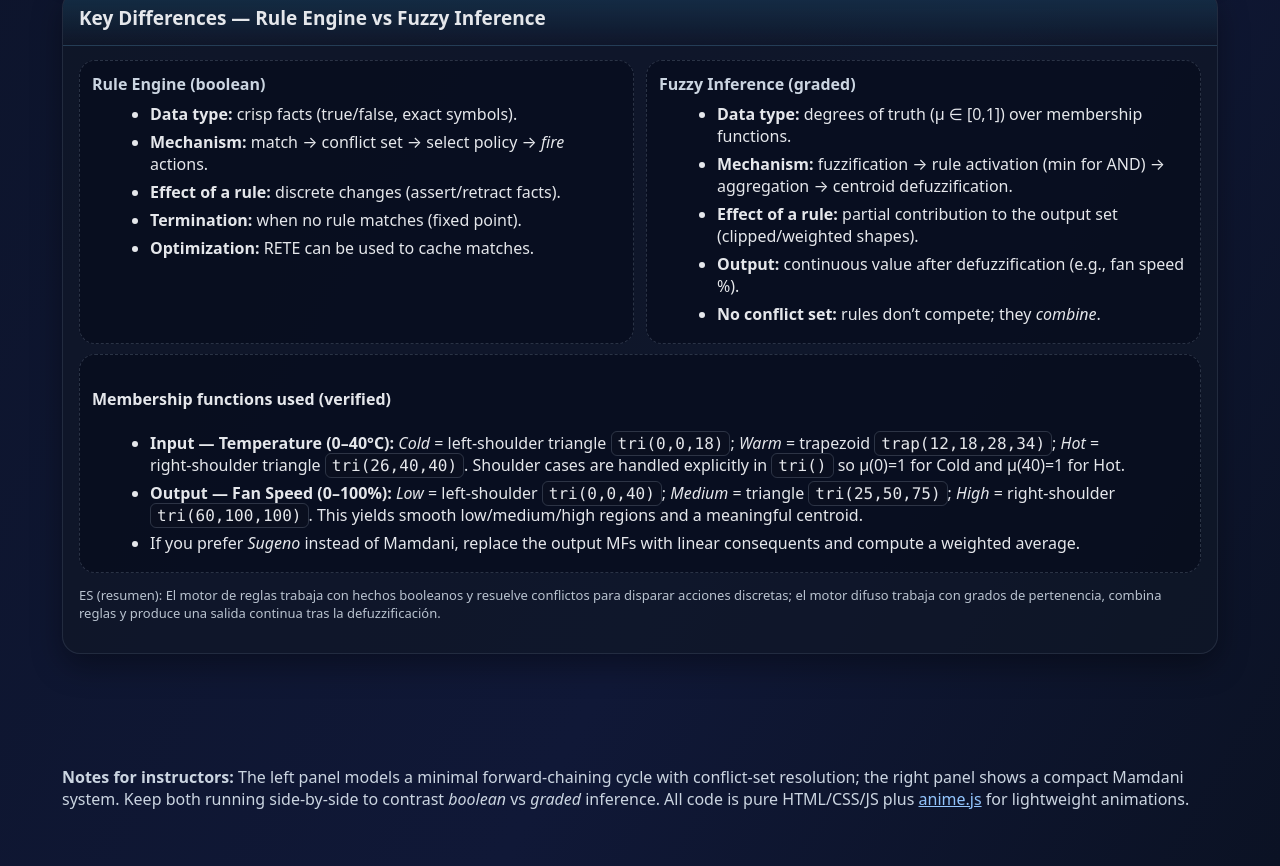
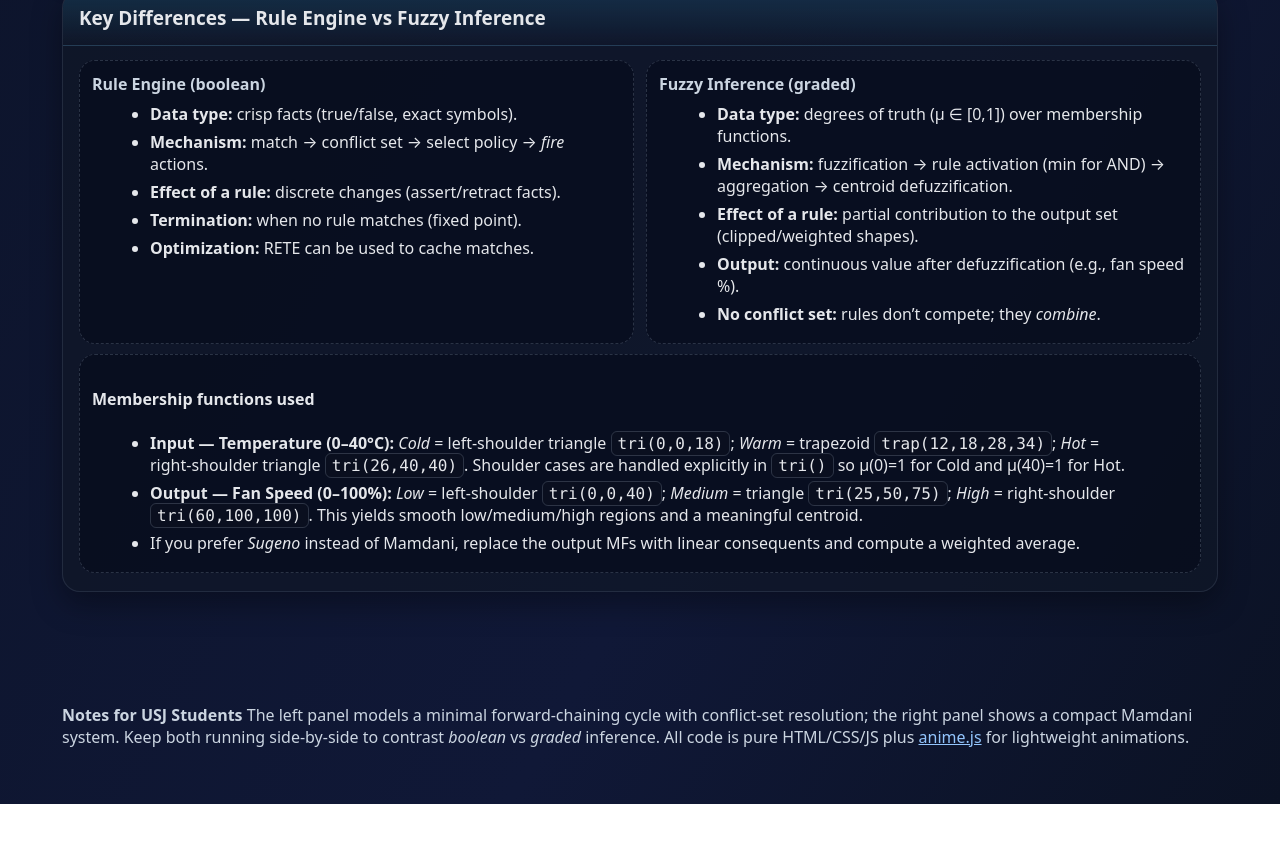
Before and after one commit to neuralconcept/IntelligentSystemsCourse, a plain HTML site: page rule_engine_vs_fuzzy_inference_step_by_step_animations.html in a window 1280 px wide. Shown: the part 1426-2292 px from the top of the page. After the commit the page ends 2230 px from the top, so only its background shows below. Drawn offline with nearby package versions, Linux system fonts and the light colour scheme.

Commit message:
Update membership functions header and footer notes
Removed 'verified' from the membership functions header and updated the footer notes for clarity.

```diff
--- a/rule_engine_vs_fuzzy_inference_step_by_step_animations.html
+++ b/rule_engine_vs_fuzzy_inference_step_by_step_animations.html
@@ -254,20 +254,19 @@
           </div>
         </div>
         <div class="panel" style="margin-top:10px">
-          <h4>Membership functions used (verified)</h4>
+          <h4>Membership functions used </h4>
           <ul class="steps">
             <li><strong>Input — Temperature (0–40°C):</strong> <em>Cold</em> = left‑shoulder triangle <span class="kbd">tri(0,0,18)</span>; <em>Warm</em> = trapezoid <span class="kbd">trap(12,18,28,34)</span>; <em>Hot</em> = right‑shoulder triangle <span class="kbd">tri(26,40,40)</span>. Shoulder cases are handled explicitly in <span class="kbd">tri()</span> so μ(0)=1 for Cold and μ(40)=1 for Hot.</li>
             <li><strong>Output — Fan Speed (0–100%):</strong> <em>Low</em> = left‑shoulder <span class="kbd">tri(0,0,40)</span>; <em>Medium</em> = triangle <span class="kbd">tri(25,50,75)</span>; <em>High</em> = right‑shoulder <span class="kbd">tri(60,100,100)</span>. This yields smooth low/medium/high regions and a meaningful centroid.</li>
             <li>If you prefer <em>Sugeno</em> instead of Mamdani, replace the output MFs with linear consequents and compute a weighted average.</li>
           </ul>
         </div>
-        <p class="mini">ES (resumen): El motor de reglas trabaja con hechos booleanos y resuelve conflictos para disparar acciones discretas; el motor difuso trabaja con grados de pertenencia, combina reglas y produce una salida continua tras la defuzzificación.</p>
-      </main>
+    </main>
     </article>
   </section>
 
   <footer>
-    <p><strong>Notes for instructors:</strong> The left panel models a minimal forward‑chaining cycle with conflict‑set resolution; the right panel shows a compact Mamdani system. Keep both running side‑by‑side to contrast <em>boolean</em> vs <em>graded</em> inference. All code is pure HTML/CSS/JS plus <a href="https://animejs.com/" target="_blank" rel="noreferrer">anime.js</a> for lightweight animations.</p>
+    <p><strong>Notes for USJ Students </strong> The left panel models a minimal forward‑chaining cycle with conflict‑set resolution; the right panel shows a compact Mamdani system. Keep both running side‑by‑side to contrast <em>boolean</em> vs <em>graded</em> inference. All code is pure HTML/CSS/JS plus <a href="https://animejs.com/" target="_blank" rel="noreferrer">anime.js</a> for lightweight animations.</p>
   </footer>
 
   <script>
```
